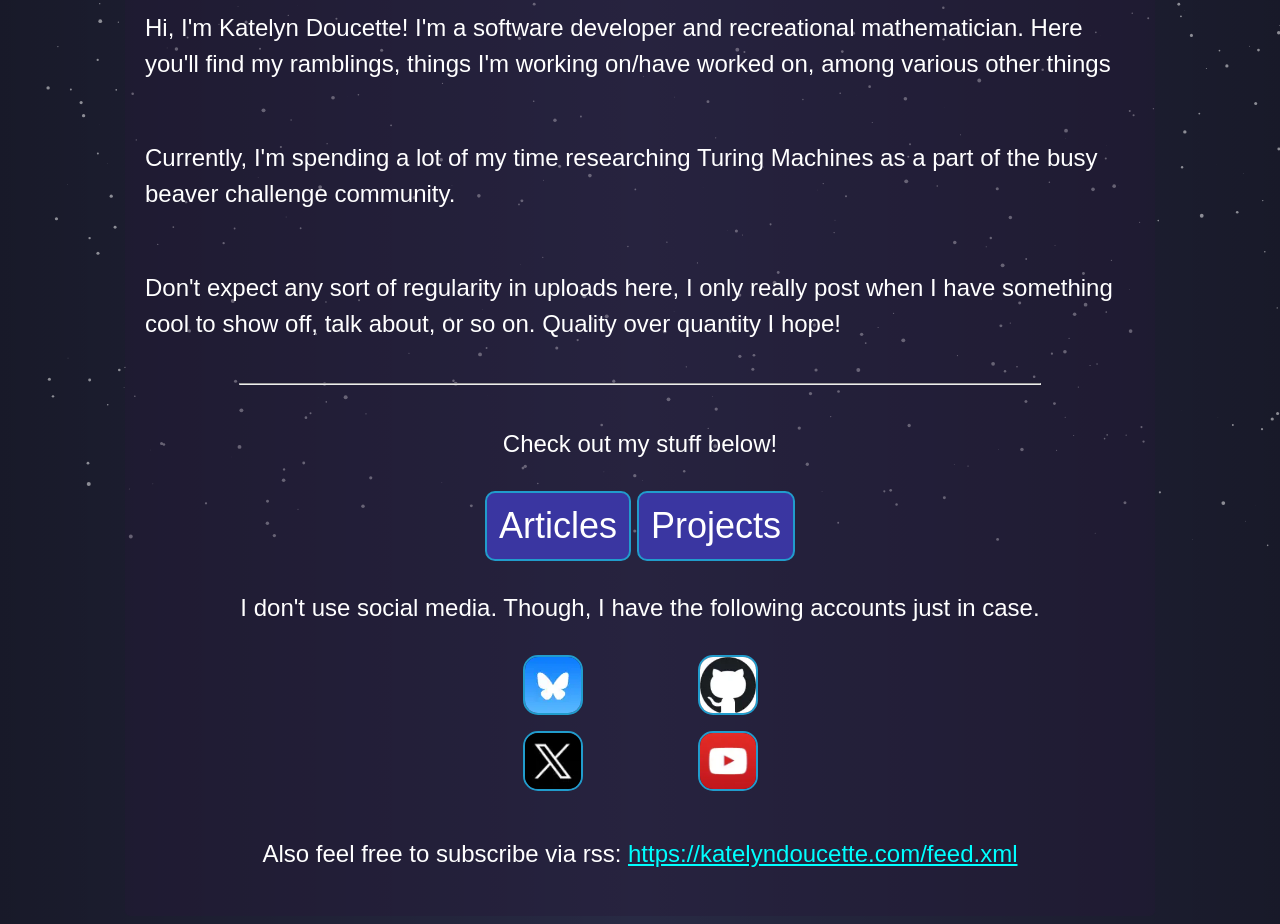
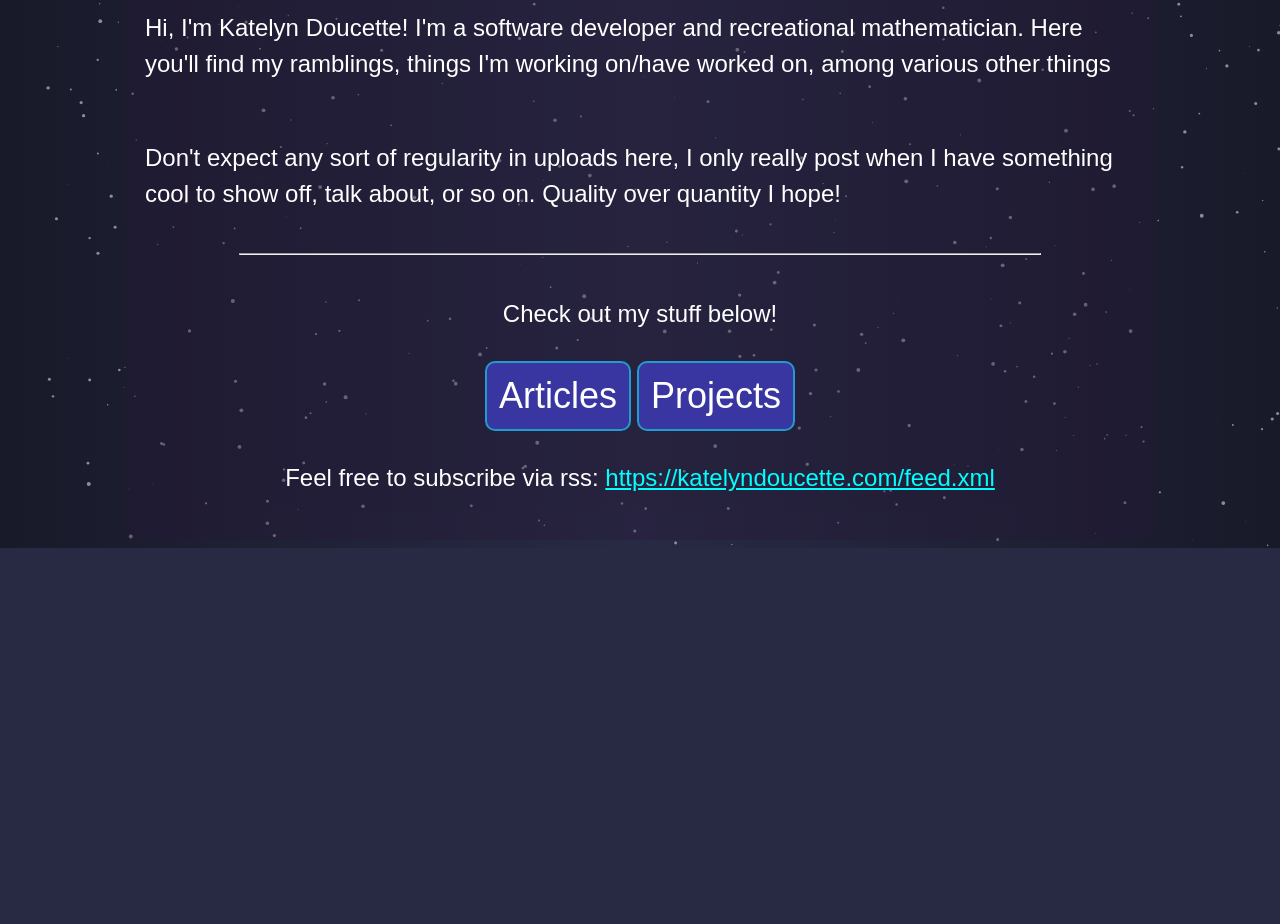
Before and after one commit to Laturas/kates_blog, a plain HTML site: page index.html in a window 1280 px wide. Shown: the part 261-1185 px from the top of the page. After the commit the page ends 809 px from the top, so only its background shows below. Drawn offline with Linux system fonts and the light colour scheme.

Commit message:
Removed busy beaver challenge note on home page

```diff
--- a/index.html
+++ b/index.html
@@ -20,9 +20,6 @@
 			Here you'll find my ramblings, things I'm working on/have worked on, among various other things
 		</p>
 		<p>
-			Currently, I'm spending a lot of my time researching Turing Machines as a part of the busy beaver challenge community.
-		</p>
-		<p>
 			Don't expect any sort of regularity in uploads here, I only really post when I have something cool to show off, talk about, or so on. Quality over quantity I hope!
 		</p>
 		<hr>
@@ -34,16 +31,7 @@
 			<a href="./projects.html">Projects</a>
 		</nav>
 		<p>
-			I don't use social media. Though, I have the following accounts just in case.
-		</p>
-		<nav class="socials">
-			<a href="https://bsky.app/profile/isokate.bsky.social"><img src="./media/bluesky_logo.webp" alt="Bluesky"/></a>
-			<a href="https://github.com/Laturas"><img src="./media/github_logo.webp" alt="Github"/></a>
-			<a href="https://x.com/isokate_"><img src="./media/x_logo.webp" alt="Twitter"/></a>
-			<a href="https://www.youtube.com/@Iso_kate"><img src="./media/youtube_logo.webp" alt="Youtube"/></a>
-		</nav class="socials">
-		<p>
-			Also feel free to subscribe via rss: <a href="https://katelyndoucette.com/feed.xml" style="color: cyan">https://katelyndoucette.com/feed.xml</a>
+			Feel free to subscribe via rss: <a href="https://katelyndoucette.com/feed.xml" style="color: cyan">https://katelyndoucette.com/feed.xml</a>
 		</p>
 	</main>
 </body>
```
